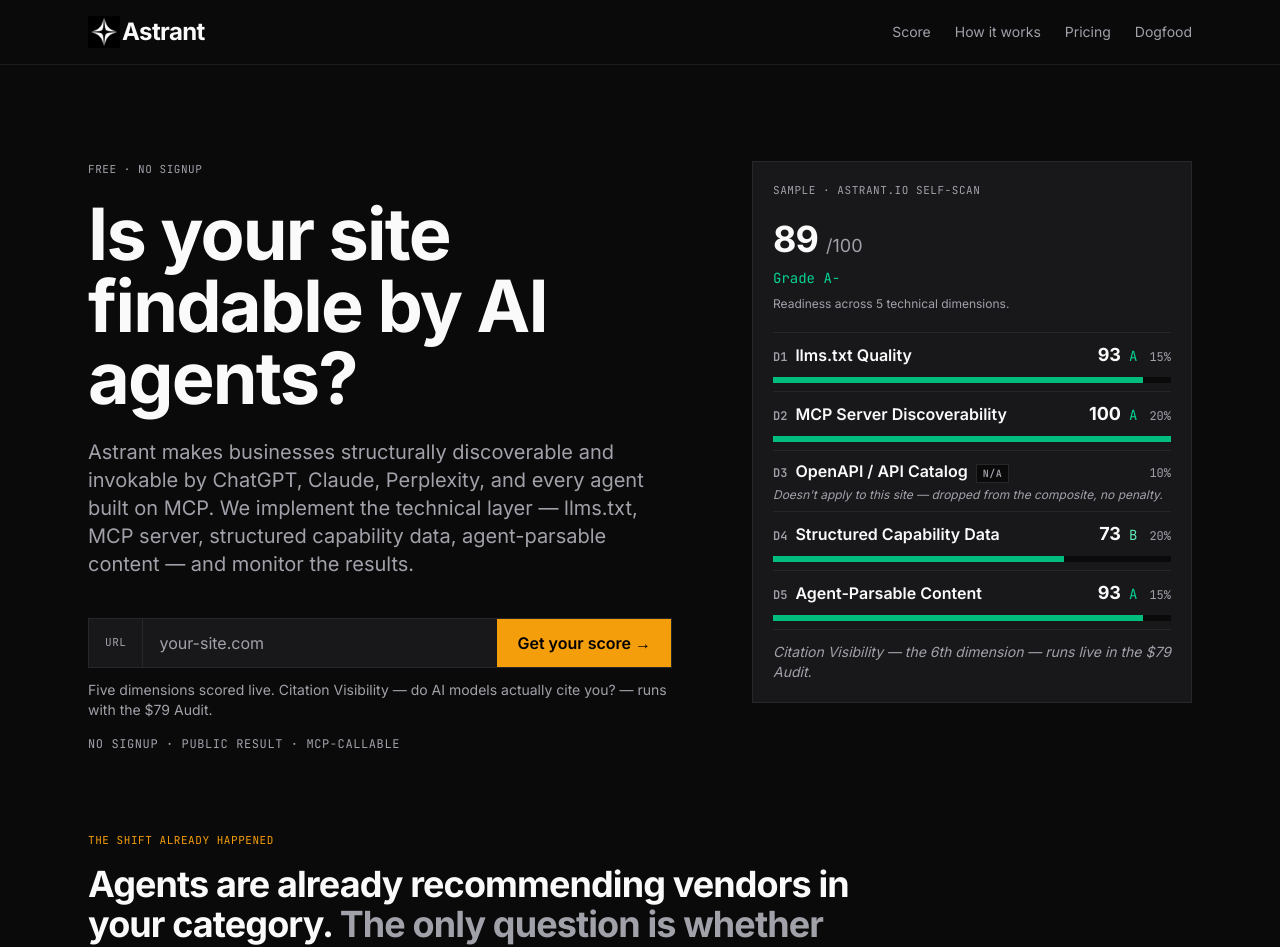
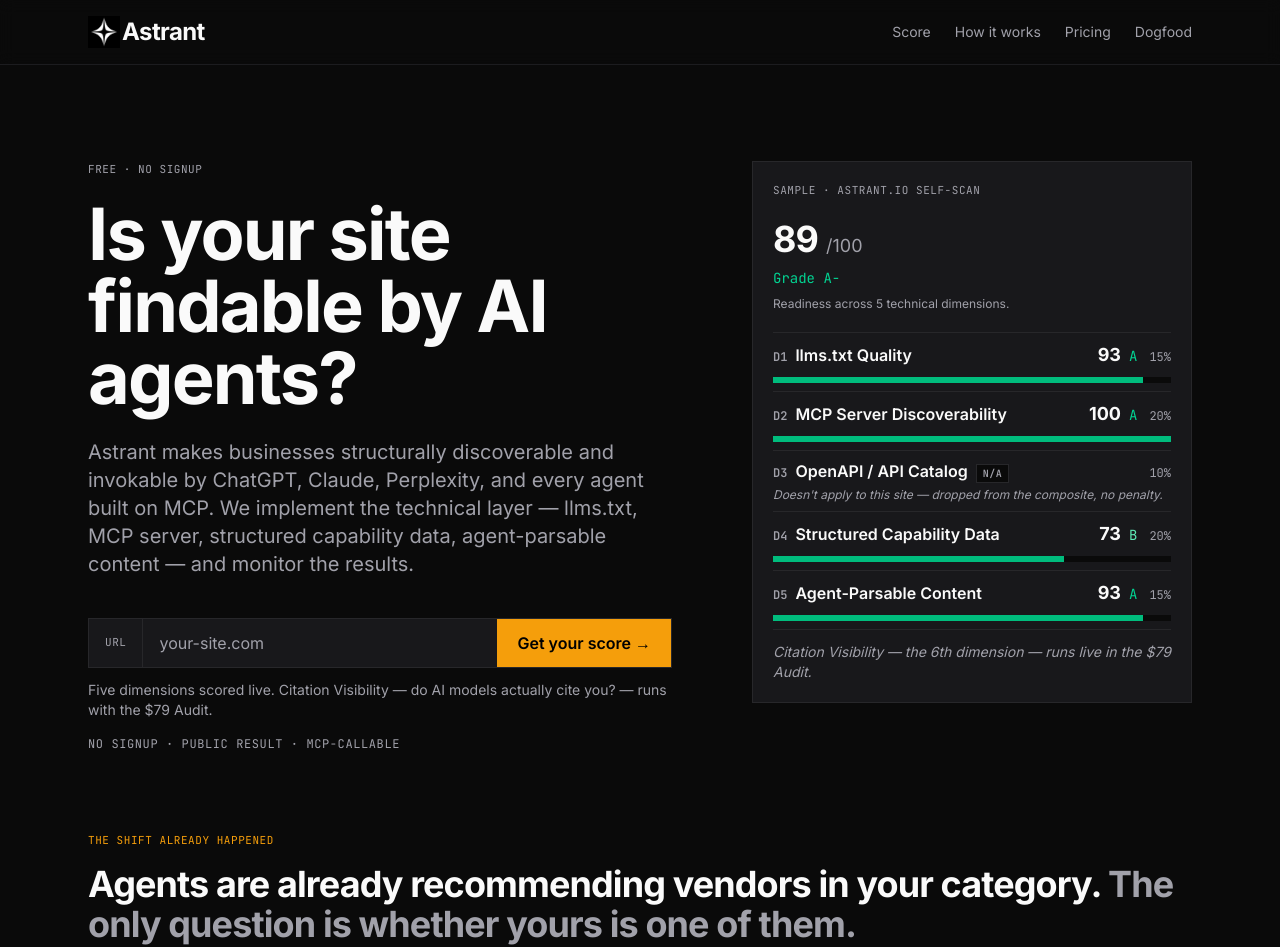
Before and after one commit to taunos/pharos, a Next.js app in the folder marketing-site/: page / in a window 1280 px wide. Shown: the top 947 px of the page. Built offline with nearby package versions, Linux system fonts and the light colour scheme.

Commit message:
fix(home): align stakes-band headline width with the stats strip
Drop the headline's max-w-3xl cap so the eyebrow, headline, and 3-cell
stats strip share one consistent left/right edge within the hero column
(the strip was visibly extending past the narrower headline).

```diff
--- a/marketing-site/src/app/page.tsx
+++ b/marketing-site/src/app/page.tsx
@@ -289,7 +289,7 @@
             <p className="font-mono text-[11px] uppercase tracking-wider text-[var(--color-accent)]">
               The shift already happened
             </p>
-            <h2 className="mt-4 max-w-3xl text-3xl font-bold tracking-tight sm:text-4xl">
+            <h2 className="mt-4 text-3xl font-bold tracking-tight sm:text-4xl">
               Agents are already recommending vendors in your category.{" "}
               <span className="text-[var(--color-muted)]">
                 The only question is whether yours is one of them.
```
